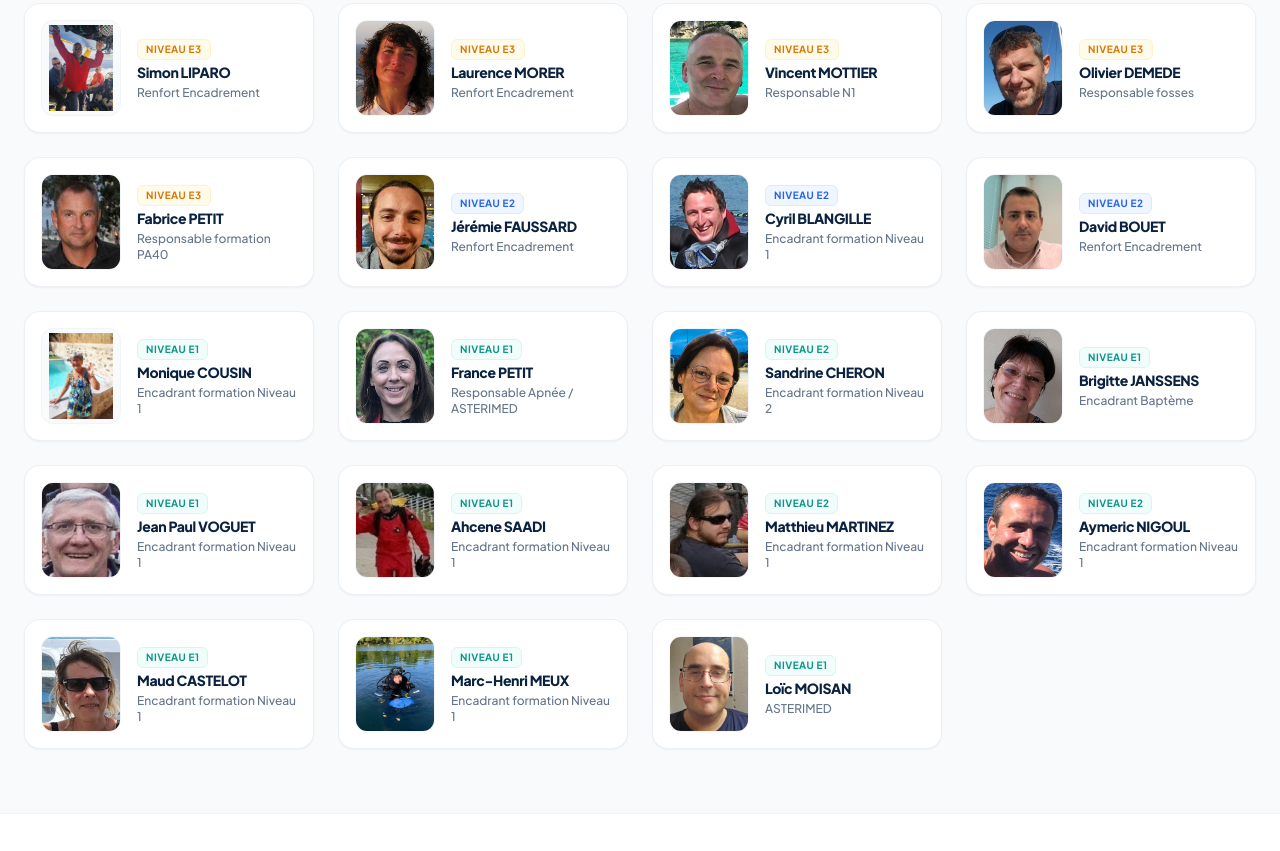
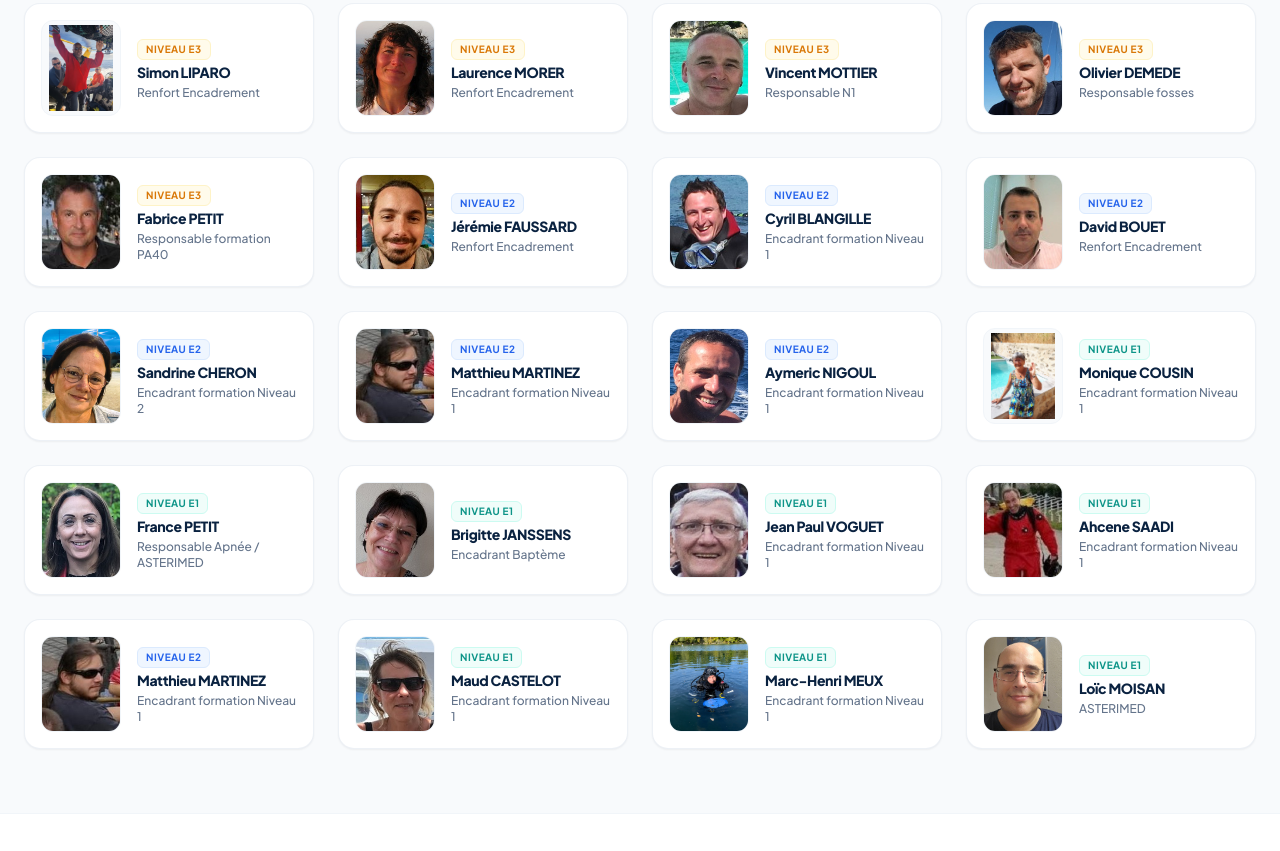
Before and after one commit to TomPlle/Asterina, a plain HTML site: page Les_moniteurs.html in a window 1280 px wide. Shown: the part 512-1363 px from the top of the page. Drawn offline with nearby package versions, Linux system fonts and the light colour scheme.

Commit message:
maj monos

```diff
--- a/Les_moniteurs.html
+++ b/Les_moniteurs.html
@@ -215,6 +215,42 @@
                 </div>
             </div>
 
+            <!-- Sandrine CHERON -->
+            <div class="bg-white border border-slate-200/60 rounded-2xl p-4 shadow-sm flex items-center space-x-4 group hover:border-deepBlue transition-all duration-200">
+                <div class="w-20 h-24 flex-shrink-0 rounded-xl overflow-hidden bg-slate-50 border border-slate-100">
+                    <img src="./images/TROMBI/Moniteurs/Sandrine_CHERON.jpg" alt="Sandrine CHERON" class="w-full h-full object-cover">
+                </div>
+                <div class="space-y-1">
+                    <span class="inline-block px-2 py-0.5 bg-blue-50 text-blue-600 border border-blue-100 font-bold text-[10px] rounded-md tracking-wider">NIVEAU E2</span>
+                    <h3 class="font-extrabold text-sm text-oceanDark tracking-tight leading-tight">Sandrine CHERON</h3>
+                    <p class="text-xs text-slate-500 font-medium">Encadrant formation Niveau 2</p>
+                </div>
+            </div>
+
+            <!-- Matthieu MARTINEZ -->
+            <div class="bg-white border border-slate-200/60 rounded-2xl p-4 shadow-sm flex items-center space-x-4 group hover:border-deepBlue transition-all duration-200">
+                <div class="w-20 h-24 flex-shrink-0 rounded-xl overflow-hidden bg-slate-50 border border-slate-100">
+                    <img src="./images/TROMBI/Moniteurs/Matthieu_MARTINEZ.jpg" alt="Matthieu MARTINEZ" class="w-full h-full object-cover">
+                </div>
+                <div class="space-y-1">
+                    <span class="inline-block px-2 py-0.5 bg-blue-50 text-blue-600 border border-blue-100 font-bold text-[10px] rounded-md tracking-wider">NIVEAU E2</span>
+                    <h3 class="font-extrabold text-sm text-oceanDark tracking-tight leading-tight">Matthieu MARTINEZ</h3>
+                    <p class="text-xs text-slate-500 font-medium">Encadrant formation Niveau 1</p>
+                </div>
+            </div>
+
+            <!-- Aymeric NIGOUL -->
+            <div class="bg-white border border-slate-200/60 rounded-2xl p-4 shadow-sm flex items-center space-x-4 group hover:border-deepBlue transition-all duration-200">
+                <div class="w-20 h-24 flex-shrink-0 rounded-xl overflow-hidden bg-slate-50 border border-slate-100">
+                    <img src="./images/TROMBI/Moniteurs/Aymeric_NIGOUL.jpeg" alt="Aymeric NIGOUL" class="w-full h-full object-cover">
+                </div>
+                <div class="space-y-1">
+                    <span class="inline-block px-2 py-0.5 bg-blue-50 text-blue-600 border border-blue-100 font-bold text-[10px] rounded-md tracking-wider">NIVEAU E2</span>
+                    <h3 class="font-extrabold text-sm text-oceanDark tracking-tight leading-tight">Aymeric NIGOUL</h3>
+                    <p class="text-xs text-slate-500 font-medium">Encadrant formation Niveau 1</p>
+                </div>
+            </div>
+
             <!-- Monique COUSIN -->
             <div class="bg-white border border-slate-200/60 rounded-2xl p-4 shadow-sm flex items-center space-x-4 group hover:border-deepBlue transition-all duration-200">
                 <div class="w-20 h-24 flex-shrink-0 rounded-xl overflow-hidden bg-slate-50 border border-slate-100">
@@ -236,18 +272,6 @@
                     <span class="inline-block px-2 py-0.5 bg-teal-50 text-teal-600 border border-teal-100 font-bold text-[10px] rounded-md tracking-wider">NIVEAU E1</span>
                     <h3 class="font-extrabold text-sm text-oceanDark tracking-tight leading-tight">France PETIT</h3>
                     <p class="text-xs text-slate-500 font-medium">Responsable Apnée / ASTERIMED</p>
-                </div>
-            </div>
-
-            <!-- Sandrine CHERON -->
-            <div class="bg-white border border-slate-200/60 rounded-2xl p-4 shadow-sm flex items-center space-x-4 group hover:border-deepBlue transition-all duration-200">
-                <div class="w-20 h-24 flex-shrink-0 rounded-xl overflow-hidden bg-slate-50 border border-slate-100">
-                    <img src="./images/TROMBI/Moniteurs/Sandrine_CHERON.jpg" alt="Sandrine CHERON" class="w-full h-full object-cover">
-                </div>
-                <div class="space-y-1">
-                    <span class="inline-block px-2 py-0.5 bg-teal-50 text-teal-600 border border-teal-100 font-bold text-[10px] rounded-md tracking-wider">NIVEAU E2</span>
-                    <h3 class="font-extrabold text-sm text-oceanDark tracking-tight leading-tight">Sandrine CHERON</h3>
-                    <p class="text-xs text-slate-500 font-medium">Encadrant formation Niveau 2</p>
                 </div>
             </div>
 
@@ -293,20 +317,8 @@
                     <img src="./images/TROMBI/Moniteurs/Matthieu_MARTINEZ.jpg" alt="Matthieu MARTINEZ" class="w-full h-full object-cover">
                 </div>
                 <div class="space-y-1">
-                    <span class="inline-block px-2 py-0.5 bg-teal-50 text-teal-600 border border-teal-100 font-bold text-[10px] rounded-md tracking-wider">NIVEAU E2</span>
+                    <span class="inline-block px-2 py-0.5 bg-blue-50 text-blue-600 border border-blue-100 font-bold text-[10px] rounded-md tracking-wider">NIVEAU E2</span>
                     <h3 class="font-extrabold text-sm text-oceanDark tracking-tight leading-tight">Matthieu MARTINEZ</h3>
-                    <p class="text-xs text-slate-500 font-medium">Encadrant formation Niveau 1</p>
-                </div>
-            </div>
-
-            <!-- Aymeric NIGOUL -->
-            <div class="bg-white border border-slate-200/60 rounded-2xl p-4 shadow-sm flex items-center space-x-4 group hover:border-deepBlue transition-all duration-200">
-                <div class="w-20 h-24 flex-shrink-0 rounded-xl overflow-hidden bg-slate-50 border border-slate-100">
-                    <img src="./images/TROMBI/Moniteurs/Aymeric_NIGOUL.jpeg" alt="Aymeric NIGOUL" class="w-full h-full object-cover">
-                </div>
-                <div class="space-y-1">
-                    <span class="inline-block px-2 py-0.5 bg-teal-50 text-teal-600 border border-teal-100 font-bold text-[10px] rounded-md tracking-wider">NIVEAU E2</span>
-                    <h3 class="font-extrabold text-sm text-oceanDark tracking-tight leading-tight">Aymeric NIGOUL</h3>
                     <p class="text-xs text-slate-500 font-medium">Encadrant formation Niveau 1</p>
                 </div>
             </div>
```
